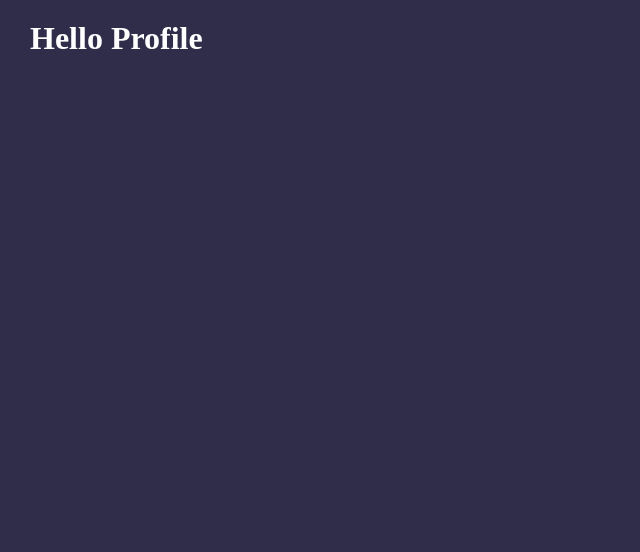
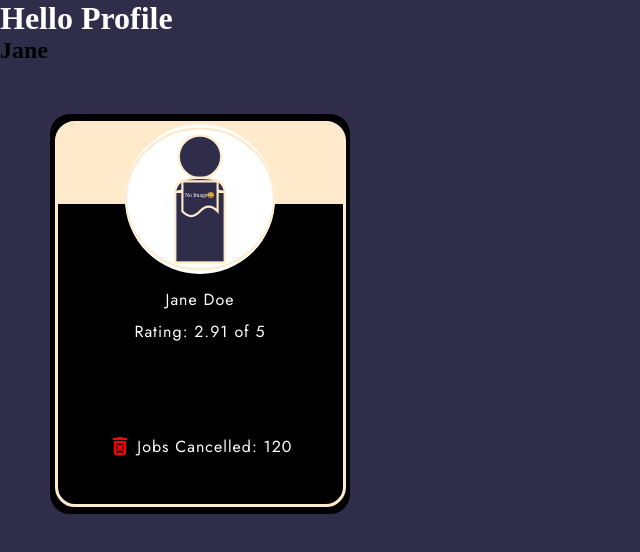
Before and after one commit to Mariie97/Capstone-QWERTY-Dev-Solutions-Team, a React (Create React App) app in the folder parapido-gui/: page /profile in a window 1280 px wide. Shown: the top 552 px of the page, without its empty margins (0-640 px from the left). Built offline with nearby package versions, Linux system fonts and the light colour scheme; no server answers.

Commit message:
added close button to navbar, added default profile picture and structured card with css and html; also did commit for vm and power outage prevention

```diff
--- a/parapido-gui/src/Components/LoginPage.js
+++ b/parapido-gui/src/Components/LoginPage.js
@@ -10,6 +10,7 @@ class Login extends Component {
         this.handleOnClick = this.handleOnClick.bind(this);
     }
 
+
     handleOnClick() {
         fetch('/login',{
             method: 'POST',
@@ -17,6 +18,7 @@ class Login extends Component {
             body: JSON.stringify({
                 email: 'test1@upr.edu',
                 password: 'test1234'
+
             })
         }).then(response => {
             if(response.status === 200) {
--- a/parapido-gui/src/Components/NavBar.js
+++ b/parapido-gui/src/Components/NavBar.js
@@ -3,7 +3,7 @@ import {Link, Redirect} from "react-router-dom"
 import logo from "../Static/Images/Pa_RapidoLogo.png"
 import "../Layouts/NavBar.css"
 import MenuOpenIcon from '@material-ui/icons/MenuOpen';
-
+import CancelIcon from '@material-ui/icons/Cancel';
 
 
 export class NavBar extends Component {
@@ -14,6 +14,7 @@ export class NavBar extends Component {
 
         this.state = {
             logout_success: false,
+            menu_open: false
 
         };
 
@@ -59,10 +60,14 @@ export class NavBar extends Component {
 
     nav.classList.toggle('nav-active');
     const navLinks = document.querySelectorAll(".nav-links li")
+    this.setState({menu_open: !this.state.menu_open})
 
     // animate links
 
     navLinks.forEach((link, index) =>{
+
+
+
         if(link.style.animation){
             link.style.animation = ``
         }
@@ -75,12 +80,11 @@ export class NavBar extends Component {
 
 }
 
-
-
     render() {
         const { logout_success } = this.state;
+        const { menu_open } = this.state;
         return (
-            <nav className="NavBar" >
+            <nav  >
                 <div className="nav">
                     <img className="logostyle" src={logo} alt="Logo" />
                         <ul className="nav-links">
@@ -98,7 +102,11 @@ export class NavBar extends Component {
                                 </div>
                             </li>
                         </ul>
-                    <div className="menuopen" onClick={this.navSlide}><MenuOpenIcon/></div>
+                    <div className="menuopen" onClick={this.navSlide}>
+
+                        {menu_open && <CancelIcon />}
+                        {!menu_open && <MenuOpenIcon/>}
+                   </div>
                 </div>
             </nav>
         )
--- /dev/null
+++ b/parapido-gui/src/Components/ProfileCard.js
@@ -0,0 +1,59 @@
+import React from 'react'
+import default_picture from '../Static/Images/defaultprofilepicture.svg'
+import  '../Layouts/ProfileCard.css'
+import DeleteTwoTone from "@material-ui/icons/DeleteForeverTwoTone"
+
+
+const ProfileCard = (props) => {
+
+    // testing data
+
+    const user_name = "Jane"
+    const last_name = "Doe"
+    const rating_value = "2.91"
+    const cancelled_jobs = 120;
+
+
+
+    return (
+        <div className="body-profile">
+
+        <div className = "card">
+
+                <div className = "box-top">
+                    <img className = "profile-image" style={image_resize_margin} src= {default_picture} alt="profile" />
+                </div>
+
+                <ul className = "header-list">
+                   <li> {user_name} {last_name} </li>
+                   <li> Rating: { rating_value} of 5 </li>
+                </ul>
+
+                <p> <DeleteTwoTone style={trashcan} /> Jobs Cancelled: {cancelled_jobs} </p>
+
+        </div>
+
+        </div>
+
+
+    )
+}
+
+// small elements css
+
+const trashcan = {
+    color: "red",
+    position: "relative",
+    top: 6,
+}
+
+const image_resize_margin = {
+    height: 150,
+    width: 150,
+    marginTop: 0,
+    marginBottom: 5
+
+}
+
+
+export default ProfileCard
--- a/parapido-gui/src/Components/ProfilePage.js
+++ b/parapido-gui/src/Components/ProfilePage.js
@@ -1,4 +1,5 @@
 import React, { Component } from 'react'
+import ProfileCard from './ProfileCard'
 
 export class Profile extends Component {
 
@@ -6,16 +7,17 @@ export class Profile extends Component {
             super(props)
 
 
-            this.state = { users : [
-                // first_name : '',
-                // last_name : '',
-                // email : '',
-                // about : '',
-                // type  :'',
-                // image : '',
-                // jobs_cancelled : '',
-                // rating_value : '',
-            ]
+            this.state = { user : {
+                first_name : 'Jane',
+                last_name : 'Doe',
+                email : 'jane.doe1000@upr.edu',
+                about : ' I am the best!!!!',
+                type  :' 1 ',
+                image : ' ',
+                address: ' Urb.Stephanie calle Caoba Ponce, PR 00680',
+                jobs_cancelled : ' 50 ',
+                rating_value : ' 3.5 ',
+            }
             }
     }
 
@@ -25,16 +27,21 @@ export class Profile extends Component {
 
         document.body.style.backgroundColor = "#2F2D4A"
 
-        //get from servers the specific user
+        // get from the server the specific user -
+        // hasn't been implemented by the Back-End
 
-        fetch("/users").then(res => res.json()).then(ress=> console.log(ress.data));
 
     }
 
     render() {
+
+        const {first_name} = this.state.user;
+
         return (
             <div>
-                <h1 style={{color:'white', marginTop: 20, marginLeft: 30}}> Hello Profile </h1>
+                <h1 style={{color:'white'}}> Hello Profile </h1>
+                <h2 style={{marginBottom : 50 }}>{first_name}</h2>
+                <ProfileCard />
             </div>
         )
     }
--- a/parapido-gui/src/Layouts/NavBar.css
+++ b/parapido-gui/src/Layouts/NavBar.css
@@ -3,7 +3,7 @@
 * {
 	margin: 0px;
 	padding: 0px;
-  box-sizing: border-box;
+	/* box-sizing: border-box; */
 }
 
 /* logo */
--- /dev/null
+++ b/parapido-gui/src/Layouts/ProfileCard.css
@@ -0,0 +1,69 @@
+@import url("https://fonts.googleapis.com/css2?family=Jost:wght@200;300;400;500");
+
+/* black box on the back */
+
+.body-profile {
+	box-sizing: border-box;
+	border-radius: 20px;
+	width: 300px;
+	height: 400px;
+	display: grid;
+	place-items: center;
+	background-color: black;
+	letter-spacing: 1px;
+	line-height: 1.5;
+
+	margin-left: 50px;
+}
+
+/* invisible square holding text and image inside */
+
+.card {
+	/* testing */
+	/* box-shadow: 0px 0px 20px white; */
+
+	width: 95%;
+	height: 95%;
+	color: white;
+
+	font-family: "Jost";
+	font-weight: "bold";
+
+	display: flex;
+	flex-direction: column;
+
+	text-align: center;
+	place-items: center;
+	border: 3px solid #ffebcc;
+
+	border-radius: 20px;
+}
+
+/*header text */
+
+.header-list {
+	display: flex;
+	flex-direction: column;
+	list-style: none;
+	margin: 0;
+	margin-top: 80px;
+	margin-bottom: 80px;
+	padding: 0px;
+	line-height: 2;
+}
+
+/* profile picture */
+
+.profile-image {
+	border-radius: 50%;
+}
+
+/* box on header */
+
+.box-top {
+	width: 290.99px;
+	height: 80px;
+	background: #ffebcc;
+	border-top-left-radius: 19px;
+	border-top-right-radius: 19px;
+}
```
Also changed, not shown: parapido-gui/src/Static/Images/defaultprofilepicture.svg (added). Lines whose indentation alone changed are shown as unchanged.
